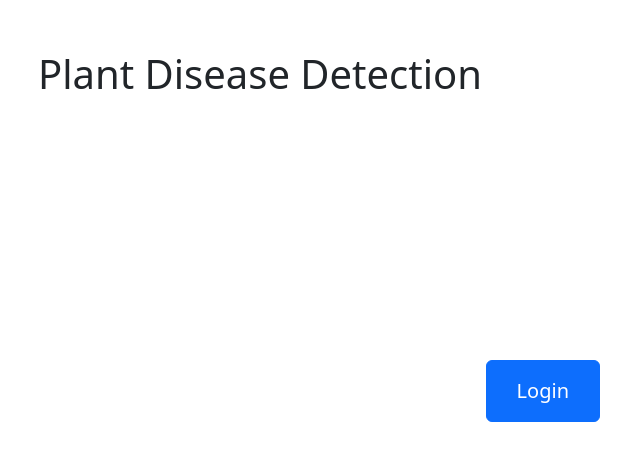
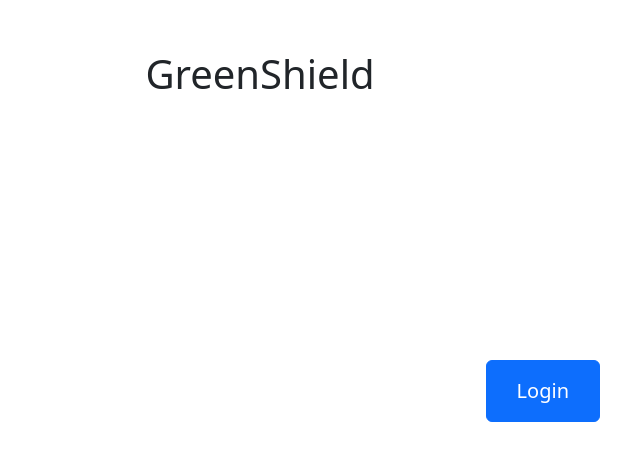
Before and after one commit to Lahirusampath2000/plant-disease-detection, a React (Create React App) app in the folder frontend/: page / in a window 1280 px wide. Shown: the top 460 px of the page, without its empty margins (380-1020 px from the left). Built offline with nearby package versions, Linux system fonts and the light colour scheme.

Commit message:
homepage text change

```diff
--- a/frontend/src/components/HomePage.js
+++ b/frontend/src/components/HomePage.js
@@ -20,7 +20,7 @@ const HomePage = () => {
 
   return (
     <div style={{ textAlign: "center", padding: "50px", position: "relative" }}>
-      <h1>Plant Disease Detection</h1>
+      <h1>GreenShield</h1>
       <p>{message}</p>
       <button
         className="btn btn-primary"
```
Also changed, not shown: 1 other file (tests, documents, lock files or other folders).
